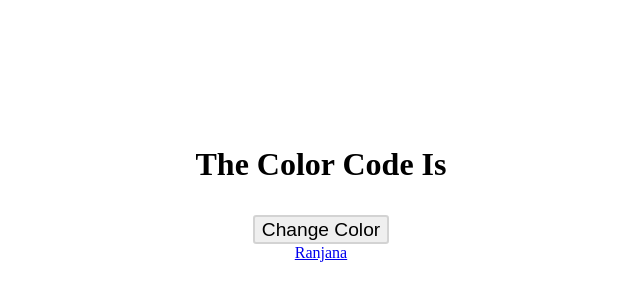
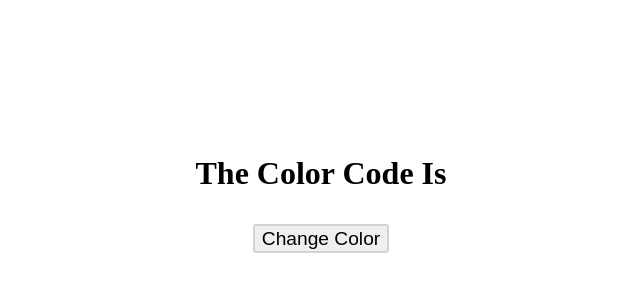
Before and after one commit to Prvn369/random_color_change, a plain HTML site: page index.html in a window 1280 px wide. Shown: the part 196-496 px from the top of the page, without its empty margins (319-959 px from the left). Drawn offline with Linux system fonts and the light colour scheme.

Commit message:
Update index.html

```diff
--- a/index.html
+++ b/index.html
@@ -12,7 +12,6 @@
     <div class="container">
         <h1>The Color Code Is </h1>
         <button type="" button>Change Color</button>
-        <a href="https://prvn369.github.io/ranjana/">Ranjana</a>
     </div>
     <script src="first.js"></script>
 </body>
```
